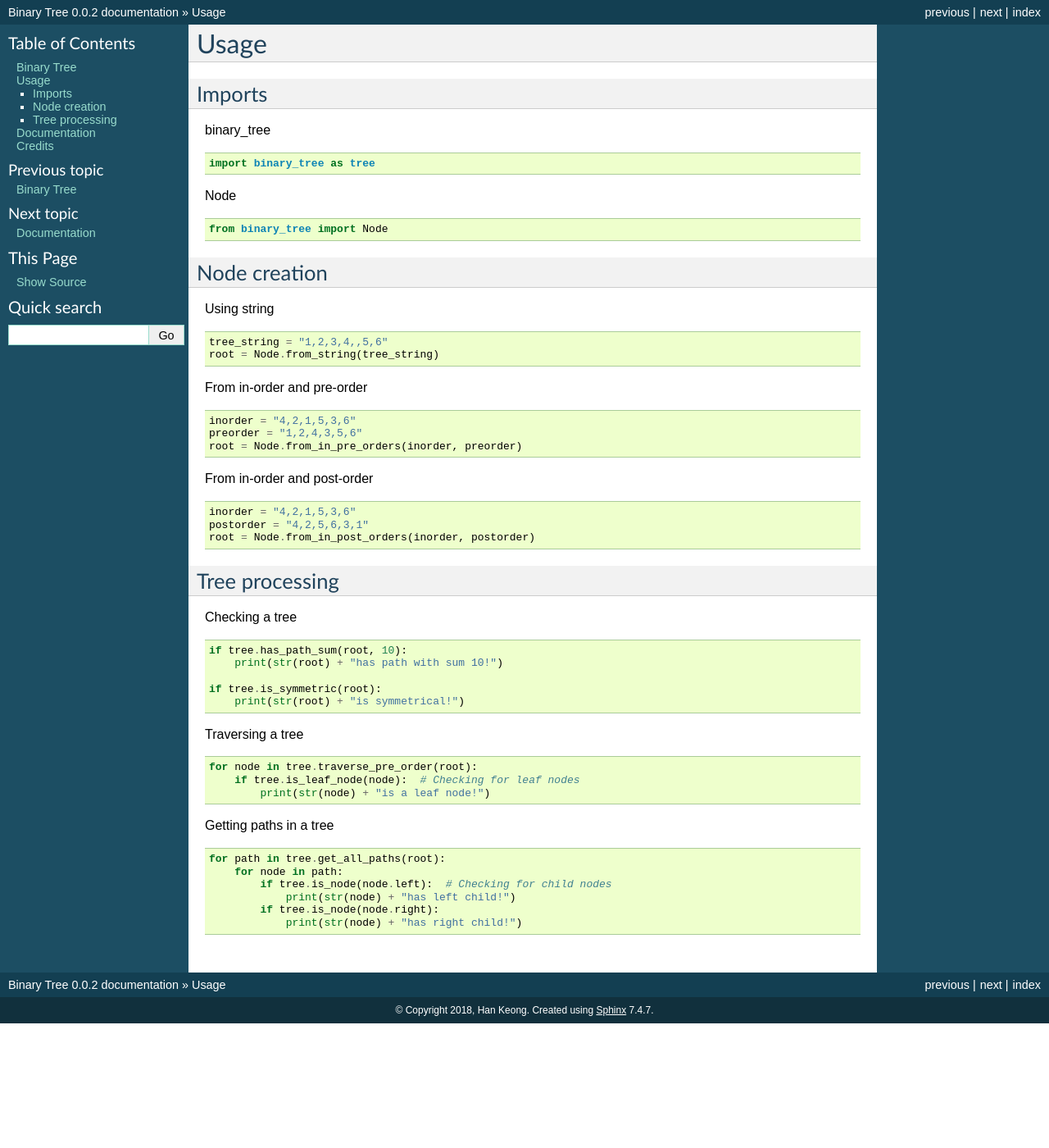
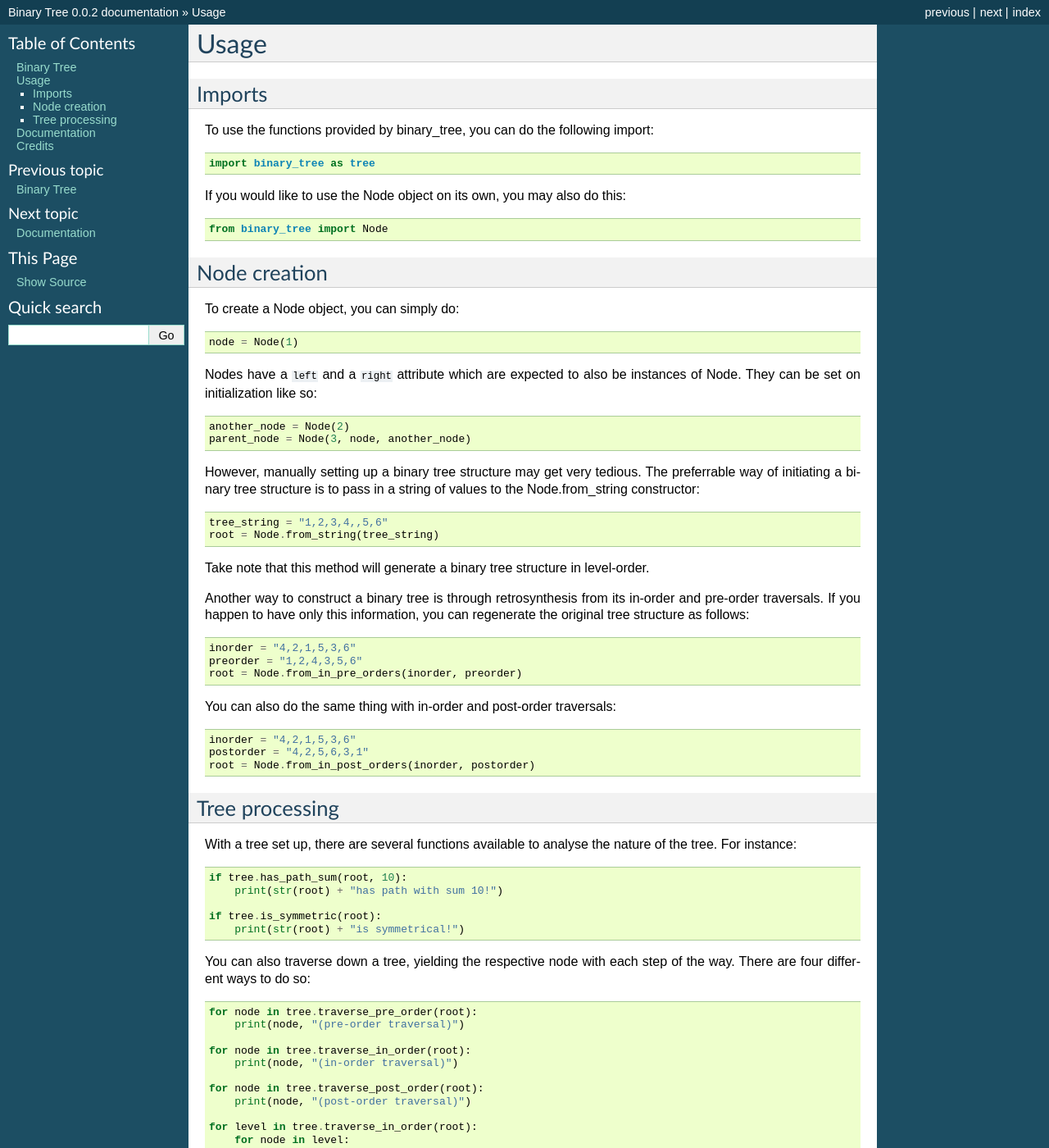
Before and after one commit to david-xhk/binary_tree, a Sphinx documentation site: the page built from docs/usage.rst, in a window 1280 px wide and 1400 px high. Shown: the whole window at 82% size. Built offline with Sphinx 7.4.7, drawn with Linux system fonts in a browser that asks for light colours; some of the changed text lies outside the part shown.

Commit message:
Added explanations to usage.rst

```diff
--- a/docs/usage.rst
+++ b/docs/usage.rst
@@ -5,11 +5,11 @@ Usage
 Imports
 -------
 
-binary_tree ::
+To use the functions provided by binary_tree, you can do the following import::
 
     import binary_tree as tree
 
-Node ::
+If you would like to use the Node object on its own, you may also do this::
 
     from binary_tree import Node
 
@@ -17,18 +17,29 @@ Node ::
 Node creation
 -------------
 
-Using string ::
+To create a Node object, you can simply do::
+
+    node = Node(1)
+
+Nodes have a ``left`` and a ``right`` attribute which are expected to also be instances of Node. They can be set on initialization like so::
+
+    another_node = Node(2)
+    parent_node = Node(3, node, another_node)
+
+However, manually setting up a binary tree structure may get very tedious. The preferrable way of initiating a binary tree structure is to pass in a string of values to the Node.from_string constructor::
 
     tree_string = "1,2,3,4,,5,6"
     root = Node.from_string(tree_string)
 
-From in-order and pre-order ::
+Take note that this method will generate a binary tree structure in level-order.
+
+Another way to construct a binary tree is through retrosynthesis from its in-order and pre-order traversals. If you happen to have only this information, you can regenerate the original tree structure as follows::
 
     inorder = "4,2,1,5,3,6"
     preorder = "1,2,4,3,5,6"
     root = Node.from_in_pre_orders(inorder, preorder)
 
-From in-order and post-order ::
+You can also do the same thing with in-order and post-order traversals::
 
     inorder = "4,2,1,5,3,6"
     postorder = "4,2,5,6,3,1"
@@ -38,7 +49,7 @@ From in-order and post-order ::
 Tree processing
 ---------------
 
-Checking a tree ::
+With a tree set up, there are several functions available to analyse the nature of the tree. For instance::
 
     if tree.has_path_sum(root, 10):
         print(str(root) + "has path with sum 10!")
@@ -46,17 +57,40 @@ Checking a tree ::
     if tree.is_symmetric(root):
         print(str(root) + "is symmetrical!")
 
-Traversing a tree ::
+You can also traverse down a tree, yielding the respective node with each step of the way. There are four different ways to do so::
 
     for node in tree.traverse_pre_order(root):
-        if tree.is_leaf_node(node):  # Checking for leaf nodes
+        print(node, "(pre-order traversal)")
+
+    for node in tree.traverse_in_order(root):
+        print(node, "(in-order traversal)")
+
+    for node in tree.traverse_post_order(root):
+        print(node, "(post-order traversal)")
+
+    for level in tree.traverse_in_order(root):
+        for node in level:
+            print(node, "(level-order traversal)")
+
+On top of doing tree traversals, you can also get all the paths between the root node and all the leaf nodes of the binary tree structure. This might be useful for doing membership tests. ::
+
+    def has_path_sum(node, value):
+        for path in tree.get_all_paths(node):
+            total = 0
+            for node in path:
+                total += node.value
+            if total == value:
+                return True
+        else:
+            return False
+
+Finally, there are tests for nodes too, which might come in handy for the above-mentioned processes:
+
+        if tree.is_leaf_node(node):
             print(str(node) + "is a leaf node!")
 
-Getting paths in a tree ::
+        if tree.is_node(node.left):
+            print(str(node) + "has left child!")
 
-    for path in tree.get_all_paths(root):
-        for node in path:
-            if tree.is_node(node.left):  # Checking for child nodes
-                print(str(node) + "has left child!")
-            if tree.is_node(node.right):
-                print(str(node) + "has right child!")
+        if tree.is_node(node.right):
+            print(str(node) + "has right child!")
```
Also changed, not shown: docs/readme.rst (+11 -15 lines).
